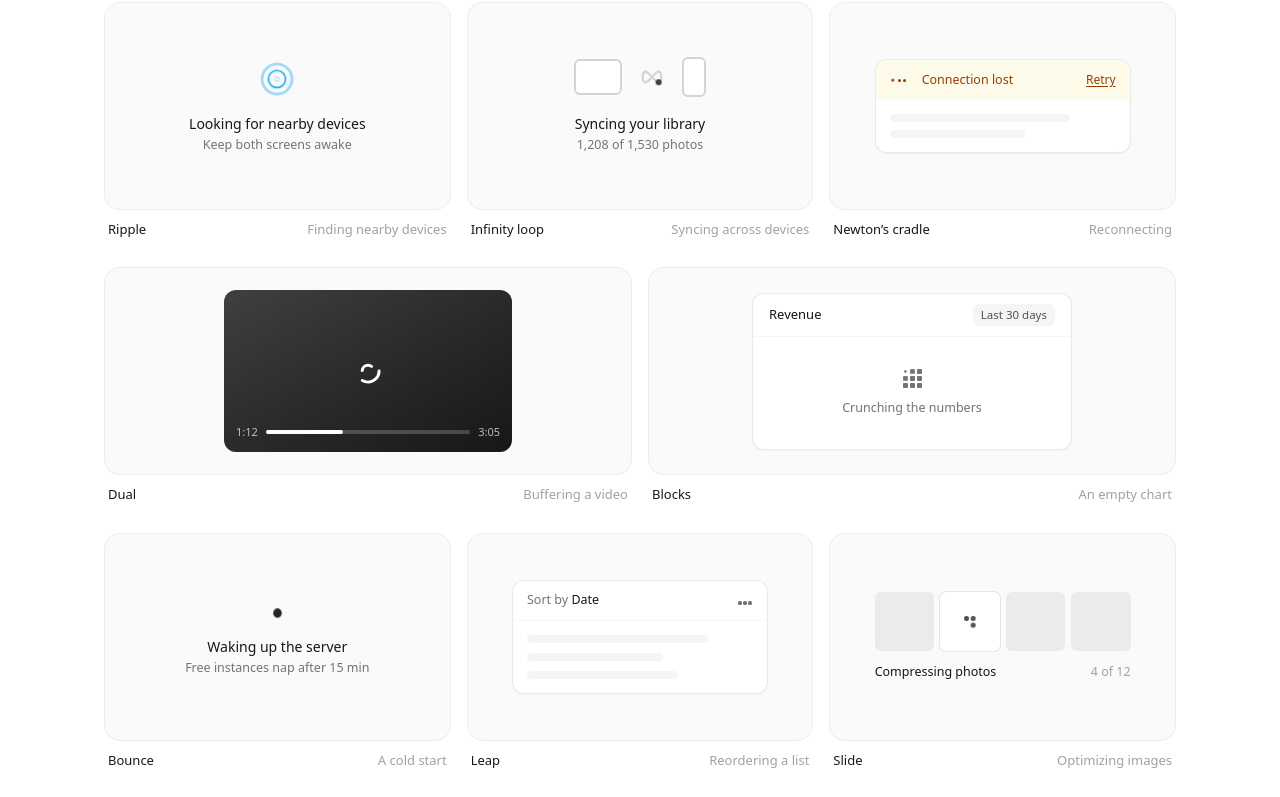
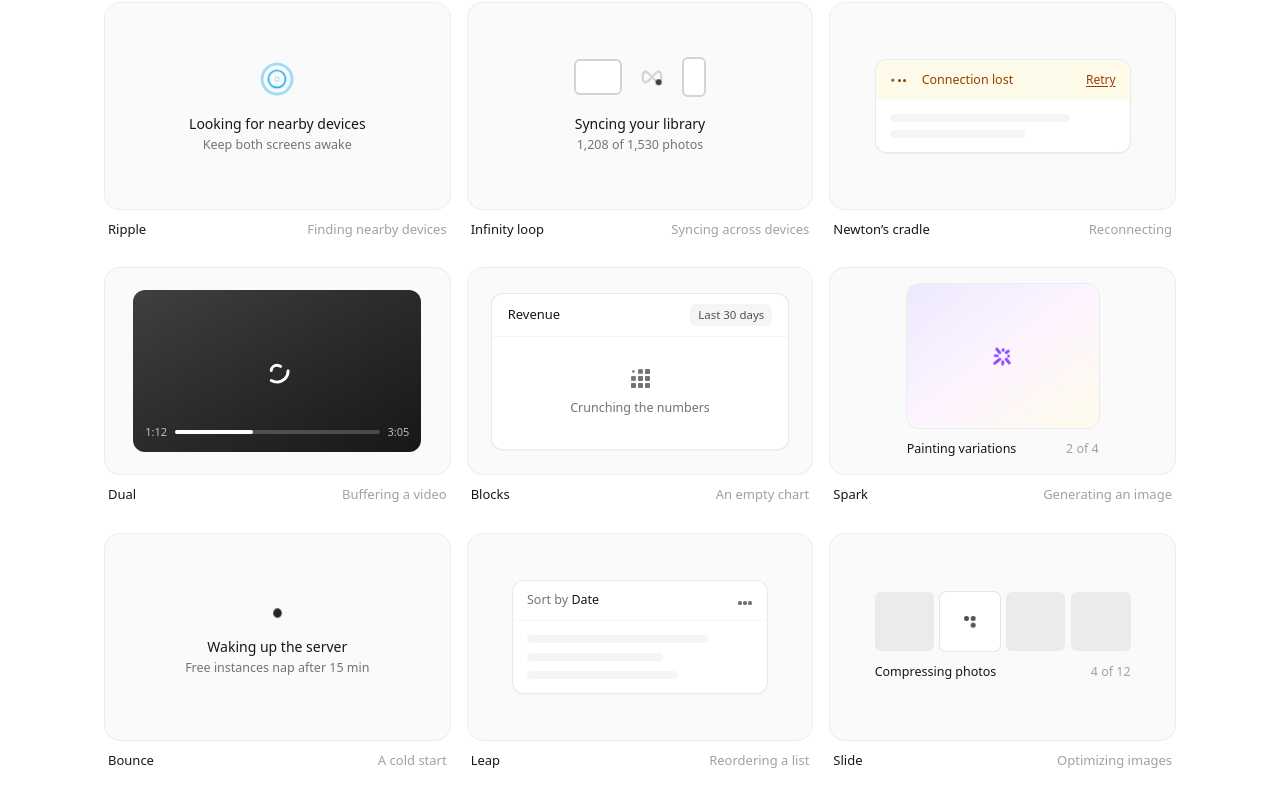
Before and after one commit to PedroLunet/loadsv, a SvelteKit app: page /browse in a window 1280 px wide. Shown: the part 1998-2795 px from the top of the page. Built offline with nearby package versions, Linux system fonts and the light colour scheme.

Commit message:
feat: add Spark spinner

```diff
--- a/src/lib/index.ts
+++ b/src/lib/index.ts
@@ -20,6 +20,7 @@ export { default as Ring } from './spinners/Ring.svelte';
 export { default as Ripple } from './spinners/Ripple.svelte';
 export { default as Slide } from './spinners/Slide.svelte';
 export { default as Snake } from './spinners/Snake.svelte';
+export { default as Spark } from './spinners/Spark.svelte';
 export { default as Swirl } from './spinners/Swirl.svelte';
 export { default as Wave } from './spinners/Wave.svelte';
 
--- a/src/lib/motion.ts
+++ b/src/lib/motion.ts
@@ -29,7 +29,8 @@ export const durations = {
 	'newtons-cradle': 1200,
 	hourglass: 4000,
 	atom: 1200,
-	snake: 1500
+	snake: 1500,
+	spark: 1400
 } satisfies Record<string, number>;
 
 export type SpinnerName = keyof typeof durations;
--- /dev/null
+++ b/src/lib/spinners/Spark.svelte
@@ -0,0 +1,93 @@
+<!--
+	@component
+	Eight petals, long and short, flaring in a wave while the spark slowly turns.
+-->
+<script lang="ts">
+	import Root from '../internal/Root.svelte';
+	import { durations } from '../motion.js';
+	import type { SpinnerProps } from '../types.js';
+
+	let props: SpinnerProps = $props();
+
+	/*
+	 * Each petal starts 3 out from the centre. Long ones flare between 4 and 8 long, short
+	 * ones between 2.5 and 5. Scaling a rounded petal scales its ends too, so each is drawn
+	 * at the length between the two and scaled either way, which keeps the ends looking
+	 * round at both.
+	 */
+	const petals = Array.from({ length: 8 }, (_, i) => (i % 2 ? 3.54 : 5.66));
+</script>
+
+<Root name="spark" defaultDuration={durations.spark} {...props}>
+	<span class="turn">
+		{#each petals as length, i (i)}
+			<span class="arm" style:--i={i}>
+				<span class="petal" style:--length={length}></span>
+			</span>
+		{/each}
+	</span>
+</Root>
+
+<style>
+	.turn,
+	.arm {
+		position: absolute;
+		inset: 0;
+	}
+
+	/* Each arm is a full-size layer turned into place, so its petal pivots on the centre. */
+	.arm {
+		transform: rotate(calc(var(--i) * 45deg));
+	}
+
+	.petal {
+		position: absolute;
+		left: calc(10.7 / 24 * 100%);
+		top: calc((9 - var(--length)) / 24 * 100%);
+		width: calc(2.6 / 24 * 100%);
+		height: calc(var(--length) / 24 * 100%);
+		border-radius: 999px;
+		background: currentColor;
+		transform-origin: 50% 100%;
+		transform: scaleY(0.707);
+	}
+
+	/* The whole spark turns once every four flares. */
+	.turn {
+		animation: turn calc(var(--_duration) * 4) linear infinite;
+		animation-play-state: var(--_play-state);
+	}
+
+	/* The flare runs round the spark, each petal an eighth of a loop behind the last. */
+	.petal {
+		animation: flare var(--_duration) infinite;
+		animation-delay: calc(var(--_duration) * (var(--i) / -8));
+		animation-play-state: var(--_play-state);
+	}
+
+	@keyframes turn {
+		to {
+			transform: rotate(1turn);
+		}
+	}
+
+	/* A quick flare out, then a slow draw back in. */
+	@keyframes flare {
+		0%,
+		100% {
+			transform: scaleY(0.707);
+			animation-timing-function: cubic-bezier(0.33, 1, 0.68, 1);
+		}
+		25% {
+			transform: scaleY(1.414);
+			animation-timing-function: cubic-bezier(0.45, 0, 0.55, 1);
+		}
+	}
+
+	@media (prefers-reduced-motion: reduce) {
+		.turn,
+		.petal {
+			animation-play-state: paused;
+		}
+	}
+</style>
--- a/src/routes/(views)/+page.svelte
+++ b/src/routes/(views)/+page.svelte
@@ -104,7 +104,7 @@
 	const exchanges = [
 		[
 			'What’s new in loadsv?',
-			'Twelve new spinners, 24 in all. Snake is the only one that repaints.'
+			'Thirteen new spinners, 25 in all. Snake is the only one that repaints.'
 		],
 		['Do they respect reduced motion?', 'Yes. They hold still and breathe gently instead.'],
 		[
@@ -216,7 +216,7 @@ ${scriptEnd}
 		<a
 			href="#spinners"
 			class="mt-4 text-[13px] text-neutral-500 underline decoration-neutral-300 underline-offset-4 hover:text-neutral-900"
-			>All 24 spinners</a
+			>All 25 spinners</a
 		>
 	</section>
 
--- a/src/routes/(views)/browse/+page.svelte
+++ b/src/routes/(views)/browse/+page.svelte
@@ -1,5 +1,5 @@
 <!--
-	Browse: nothing to press. All 24 spinners at once, each living in the one piece of UI
+	Browse: nothing to press. All 25 spinners at once, each living in the one piece of UI
 	it suits best.
 -->
 <script lang="ts">
@@ -26,6 +26,7 @@
 		Ripple,
 		Slide,
 		Snake,
+		Spark,
 		Swirl,
 		Wave
 	} from '$lib';
@@ -55,7 +56,7 @@
 	<title>Browse — loadsv</title>
 	<meta
 		name="description"
-		content="All 24 loadsv spinners, each shown in the piece of UI it suits best."
+		content="All 25 loadsv spinners, each shown in the piece of UI it suits best."
 	/>
 </svelte:head>
 
@@ -65,7 +66,7 @@
 			Spinners that fit right in.
 		</h1>
 		<p class="mt-4 max-w-md text-[16px] leading-relaxed text-pretty text-neutral-600">
-			24 loading indicators for Svelte, each shown where it belongs. Pure CSS, no dependencies, and
+			25 loading indicators for Svelte, each shown where it belongs. Pure CSS, no dependencies, and
 			they hold still for anyone who prefers less motion.
 		</p>
 		<div class="mt-7 flex flex-wrap items-center gap-2">
@@ -351,7 +352,7 @@
 			</div>
 		</Tile>
 
-		<Tile slug="dual" context="Buffering a video" span={3}>
+		<Tile slug="dual" context="Buffering a video">
 			<div
 				class="relative grid aspect-video w-full max-w-72 place-items-center overflow-hidden rounded-xl bg-linear-to-br from-neutral-700 to-neutral-900 text-white"
 			>
@@ -366,7 +367,7 @@
 			</div>
 		</Tile>
 
-		<Tile slug="blocks" context="An empty chart" span={3}>
+		<Tile slug="blocks" context="An empty chart">
 			<div class={[card, 'w-full max-w-80']}>
 				<div class="flex items-center justify-between border-b border-neutral-100 px-4 py-2.5">
 					<span class={title}>Revenue</span>
@@ -378,6 +379,20 @@
 					<Blocks size={22} />
 					<span class="text-[12.5px]">Crunching the numbers</span>
 				</div>
+			</div>
+		</Tile>
+
+		<Tile slug="spark" context="Generating an image">
+			<div class="w-full max-w-48">
+				<div
+					class="grid aspect-[4/3] place-items-center rounded-xl bg-linear-to-br from-violet-100 via-fuchsia-50 to-amber-50 text-violet-500 ring-1 ring-neutral-200/70"
+				>
+					<Spark size={28} />
+				</div>
+				<p class="mt-3 flex justify-between text-[12.5px]">
+					<span class="text-neutral-900">Painting variations</span>
+					<span class="text-neutral-400 tabular-nums">2 of 4</span>
+				</p>
 			</div>
 		</Tile>
 
--- a/src/routes/(views)/in-an-app/+page.svelte
+++ b/src/routes/(views)/in-an-app/+page.svelte
@@ -369,7 +369,7 @@ ${'</'}script>
 		<div>
 			<h2 class="text-[15px] font-medium text-neutral-950">Install</h2>
 			<p class="mt-1.5 text-[14px] leading-relaxed text-neutral-600">
-				One package, 24 components, no dependencies. The motion is plain CSS, and it holds still for
+				One package, 25 components, no dependencies. The motion is plain CSS, and it holds still for
 				anyone who prefers less of it.
 			</p>
 			<div
--- a/src/site/catalog.ts
+++ b/src/site/catalog.ts
@@ -199,6 +199,13 @@ export const catalog: readonly Entry[] = [
 		options: [cap]
 	},
 	{
+		slug: 'spark',
+		name: 'Spark',
+		importName: 'Spark',
+		description: 'Eight petals, long and short, flaring in a wave while the spark slowly turns.',
+		options: []
+	},
+	{
 		slug: 'swirl',
 		name: 'Swirl',
 		importName: 'Swirl',
```
Also changed, not shown: 1 other file (tests, documents, lock files or other folders).
